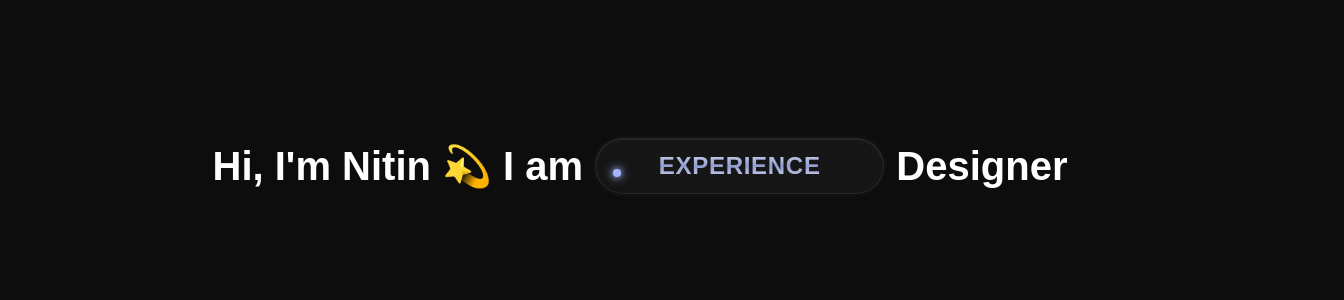
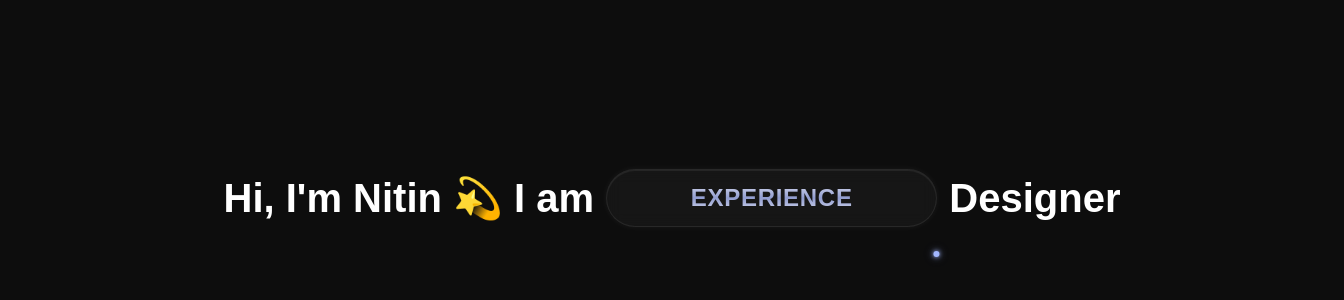
Before and after one commit to borgirnitin/animated-text, a Next.js app: page / in a window 1280 px wide. Shown: the part 234-534 px from the top of the page, 1344 px wide, since content can reach past the window. Built offline with nearby package versions, Linux system fonts and the light colour scheme; a web font is replaced by a local one.

Commit message:
Update index.js

```diff
--- a/pages/index.js
+++ b/pages/index.js
@@ -1,10 +1,11 @@
-import { useEffect, useMemo, useState } from "react";
+import { useEffect, useMemo, useRef, useState } from "react";
 import { motion, AnimatePresence } from "framer-motion";
 
 export default function AnimatedHero() {
   const titles = useMemo(() => ["PRODUCT", "UX / UI", "EXPERIENCE", "INDUSTRIAL"], []);
   const [index, setIndex] = useState(0);
-  const [angle, setAngle] = useState(0);
+  const dotRef = useRef();
+  const pathRef = useRef();
 
   useEffect(() => {
     const interval = setInterval(() => {
@@ -13,31 +14,28 @@
     return () => clearInterval(interval);
   }, [titles.length]);
 
-  // Animate dot manually
+  // Animate dot along SVG path
   useEffect(() => {
-    const interval = setInterval(() => {
-      setAngle((prev) => (prev + 1) % 360);
-    }, 10); // adjust speed
-    return () => clearInterval(interval);
+    let progress = 0;
+    const speed = 0.002; // control speed
+    const dot = dotRef.current;
+    const path = pathRef.current;
+    const length = path.getTotalLength();
+
+    const animate = () => {
+      const point = path.getPointAtLength(progress * length);
+      dot.style.transform = `translate(${point.x}px, ${point.y}px)`;
+      progress = (progress + speed) % 1;
+      requestAnimationFrame(animate);
+    };
+    requestAnimationFrame(animate);
   }, []);
-
-  // Calculate dot position
-  const radiusX = 135; // horizontal pill radius (half of pill width - padding)
-  const radiusY = 28;  // vertical pill radius (half height)
-  const centerX = radiusX + 20; // offset for pill position
-  const centerY = radiusY + 10;
-
-  const rad = (angle * Math.PI) / 180;
-  const x = centerX + radiusX * Math.cos(rad);
-  const y = centerY + radiusY * Math.sin(rad);
 
   return (
     <>
       <style>{`
         @import url('https://fonts.googleapis.com/css2?family=General+Sans:wght@400;700&display=swap');
-        * {
-          box-sizing: border-box;
-        }
+
         body {
           margin: 0;
           font-family: 'General Sans', sans-serif;
@@ -73,18 +71,27 @@
           z-index: 2;
         }
 
-        .glow-dot {
+        .pill-svg {
           position: absolute;
-          width: 8px;
-          height: 8px;
+          top: 0;
+          left: 0;
+          width: 100%;
+          height: 100%;
+          pointer-events: none;
+          z-index: 1;
+        }
+
+        .moving-dot {
+          position: absolute;
+          width: 6px;
+          height: 6px;
           border-radius: 50%;
           background: #a2b7ff;
           box-shadow:
-            0 0 6px #a2b7ff,
-            0 0 12px #a2b7ff99,
-            0 0 16px #a2b7ff44;
-          pointer-events: none;
-          z-index: 10;
+            0 0 4px #a2b7ff,
+            0 0 8px #a2b7ff66,
+            0 0 12px #a2b7ff44;
+          z-index: 3;
         }
       `}</style>
 
@@ -123,15 +130,26 @@
             </motion.span>
           </AnimatePresence>
 
-          {/* Moving dot via JS */}
-          <div
-            className="glow-dot"
-            style={{
-              top: `${y}px`,
-              left: `${x}px`,
-              transform: "translate(-50%, -50%)",
-            }}
-          />
+          {/* SVG Path matching pill shape */}
+          <svg className="pill-svg" viewBox="0 0 300 56" preserveAspectRatio="none">
+            <path
+              ref={pathRef}
+              d="
+                M 28,0
+                H 272
+                A 28,28 0 0 1 300,28
+                A 28,28 0 0 1 272,56
+                H 28
+                A 28,28 0 0 1 0,28
+                A 28,28 0 0 1 28,0 Z
+              "
+              fill="none"
+              stroke="transparent"
+            />
+          </svg>
+
+          {/* Glowing Dot */}
+          <div ref={dotRef} className="moving-dot" />
         </div>
 
         <span>Designer</span>
```
